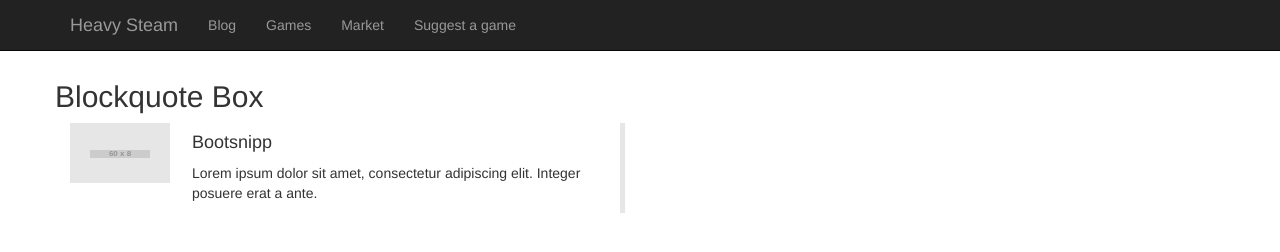
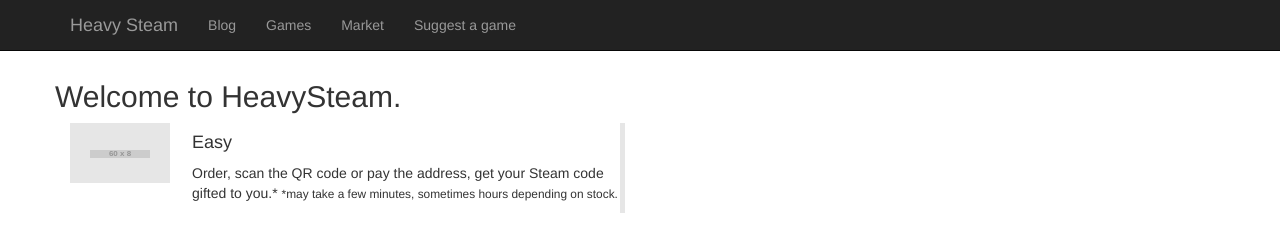
Before and after one commit to heavysteam/heavysteam.github.io, a plain HTML site: page index.html in a window 1280 px wide. Drawn offline with Linux system fonts and the light colour scheme; placeholder pictures from the web are drawn by us.

Commit message:
Update index.html

```diff
--- a/index.html
+++ b/index.html
@@ -56,17 +56,17 @@
     <div class="container">
     <div class="row">
         <h2>
-            Blockquote Box</h2>
+            Welcome to HeavySteam.</h2>
         <div class="col-md-6">
             <div class="blockquote-box clearfix">
                 <div class="square pull-left">
                     <img src="http://placehold.it/60/8e44ad/FFF&text=B" alt="" class="" />
                 </div>
                 <h4>
-                    Bootsnipp</h4>
+                    Easy</h4>
                 <p>
-                    Lorem ipsum dolor sit amet, consectetur adipiscing elit. Integer posuere erat a
-                    ante.
+                    Order, scan the QR code or pay the address, get your Steam code gifted to you.*
+                    <small> *may take a few minutes, sometimes hours depending on stock.</small>
                 </p>
             </div>
 
```
